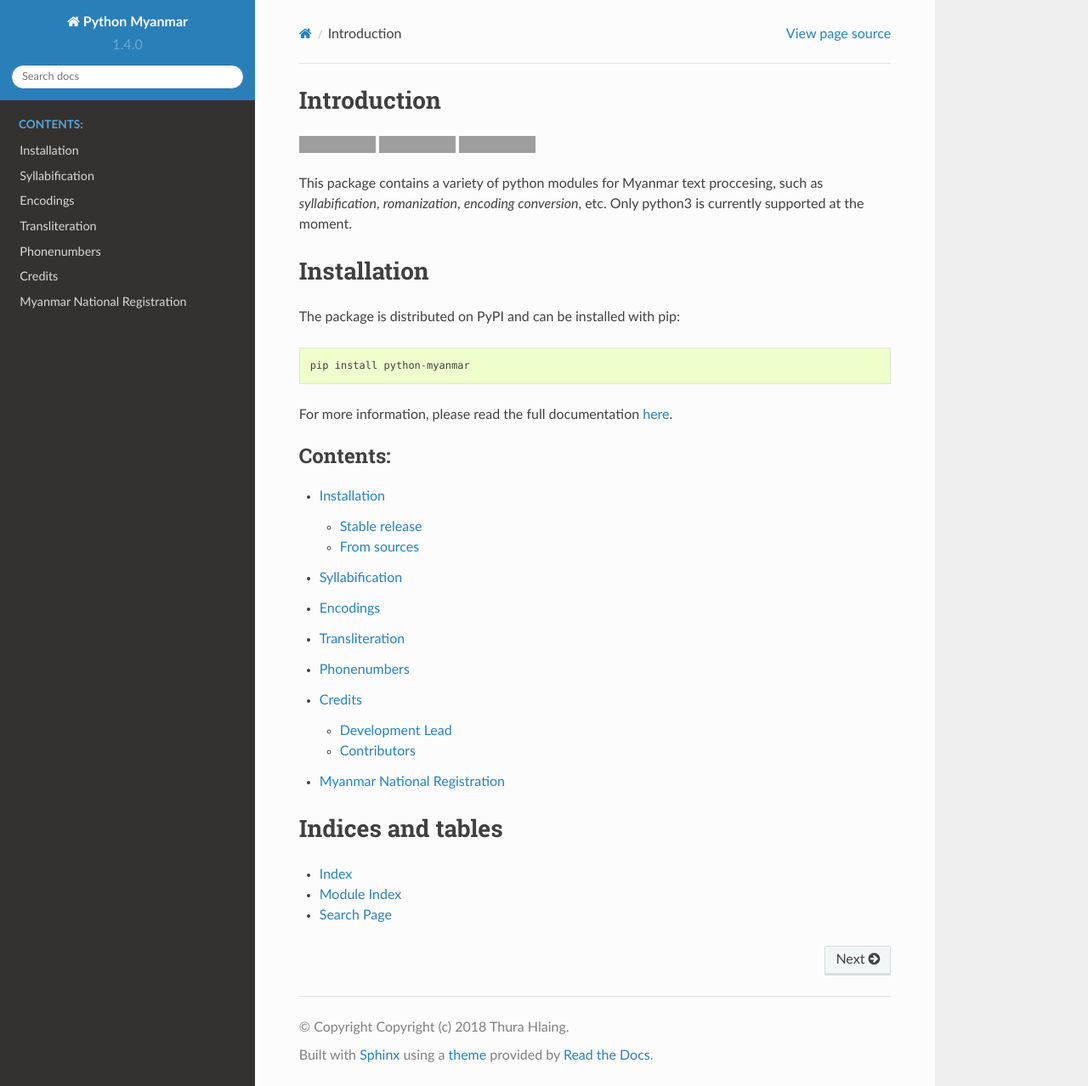
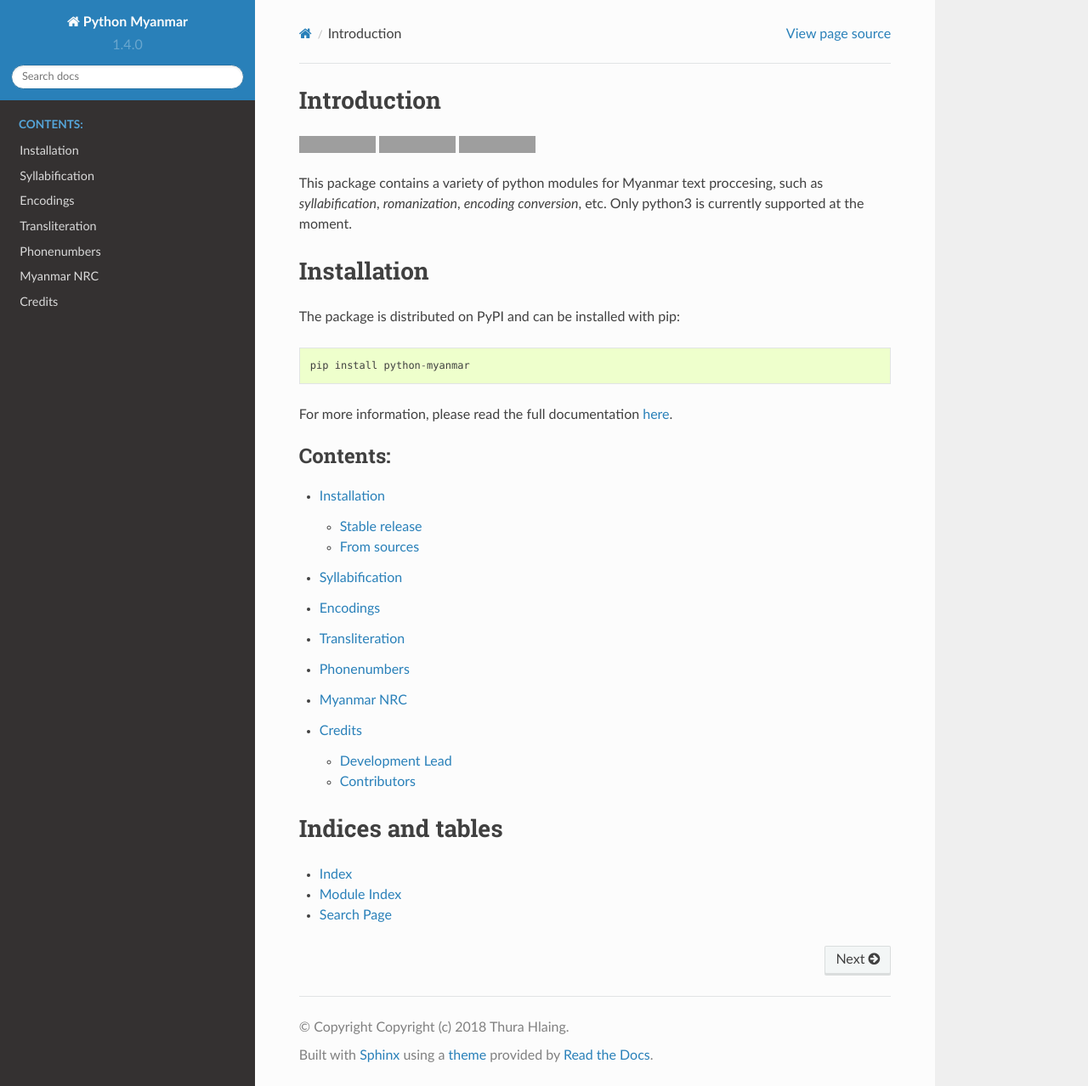
Before and after one commit to trhura/python-myanmar, a Sphinx documentation site: the page built from docs/index.rst, in a window 1280 px wide and 1278 px high. Shown: the whole window at 85% size. Built offline with Sphinx 7.4.7 and the Read the Docs theme 2.0.0, drawn with Linux system fonts in a browser that asks for light colours; grey boxes are pictures that could not be loaded.

Commit message:
updated docs

```diff
--- a/docs/index.rst
+++ b/docs/index.rst
@@ -9,8 +9,8 @@
    converter
    romanization
    phonenumber
+   nrc
    authors
-   nrc
 
 Indices and tables
 ==================
--- a/docs/nrc.rst
+++ b/docs/nrc.rst
@@ -1,5 +1,5 @@
-Myanmar National Registration
-============
+Myanmar NRC
+===========
 
 Validation and normalization for Myanmar NRC number.
 
```
